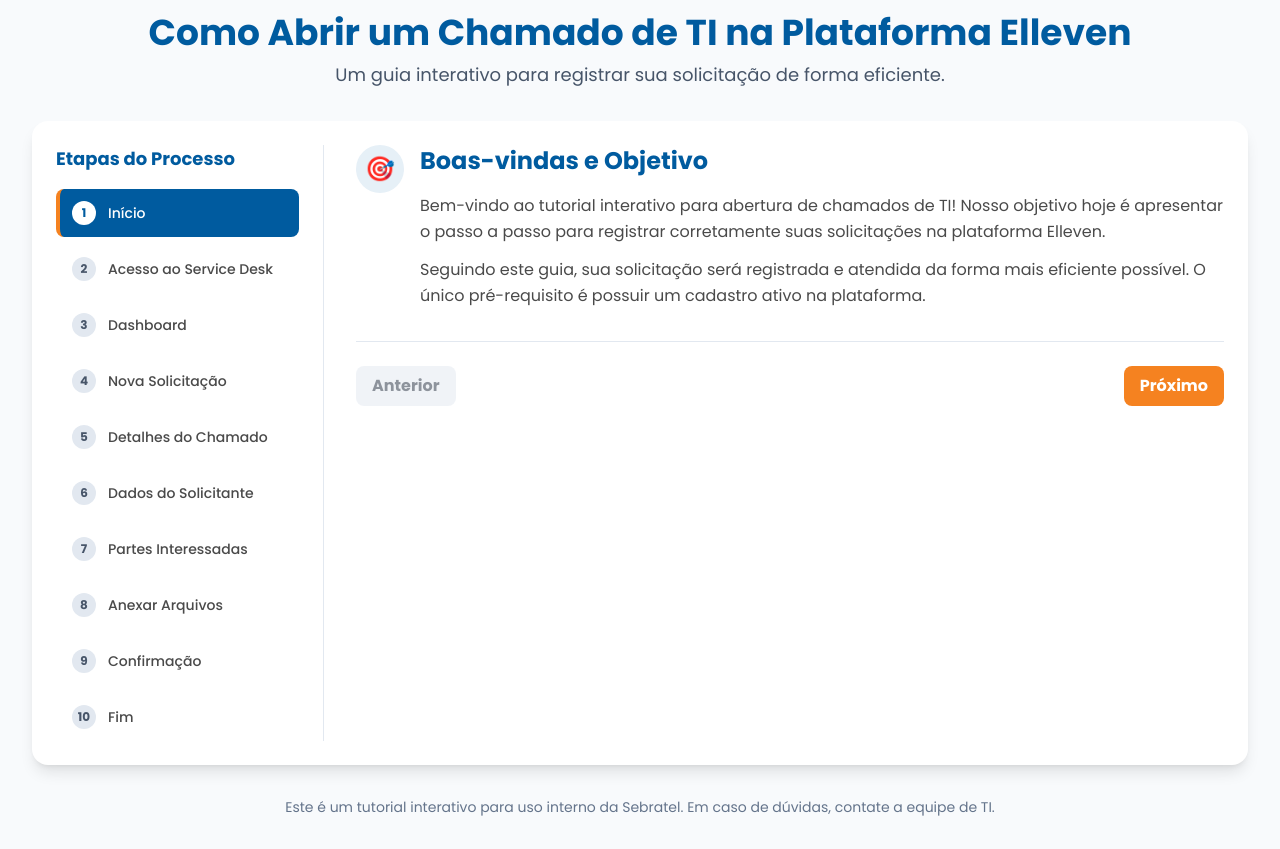
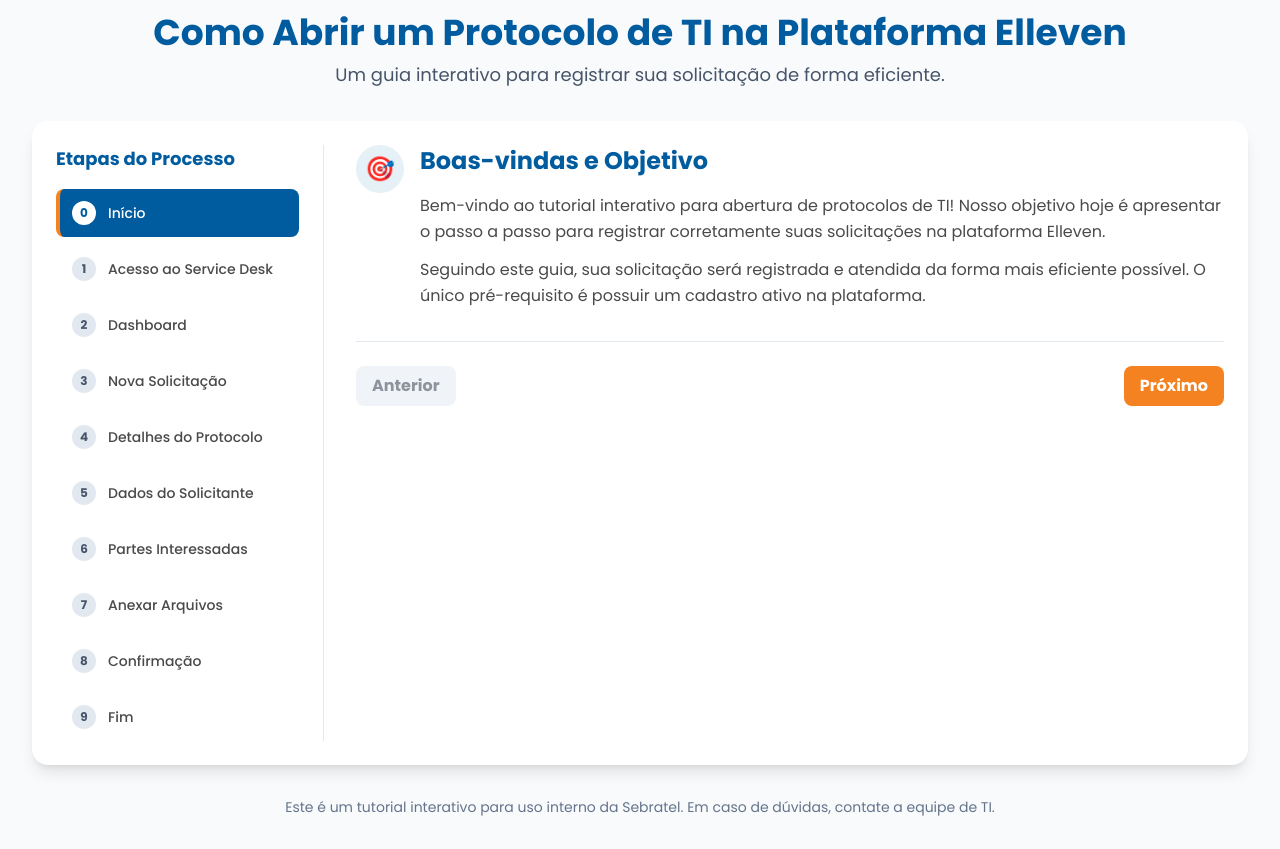
Before and after one commit to Arthur-Capp/tutorial-ti, a plain HTML site: page index.html in a window 1280 px wide. Shown: the part 83-932 px from the top of the page. Drawn offline with nearby package versions, Linux system fonts and the light colour scheme.

Commit message:
alterações essenciais
Troca de nomenclatura de Chamado para Protocolo
Inclusão da API Gemini
Limitações no Agente Assistente

```diff
--- a/index.html
+++ b/index.html
@@ -3,7 +3,7 @@
 <head>
     <meta charset="UTF-8">
     <meta name="viewport" content="width=device-width, initial-scale=1.0">
-    <title>Tutorial: Abertura de Chamados de TI - Sebratel</title>
+    <title>Tutorial: Abertura de Protocolos de TI - Sebratel</title>
     <script src="https://cdn.tailwindcss.com"></script>
     <!-- Chosen Palette: Sebratel Branding -->
     <!-- Application Structure Plan: A 'Guided Tutorial' SPA with a two-column layout. The left column features a vertical stepper for navigation, providing a clear overview and allowing users to jump between steps. The right column dynamically displays the content for the selected step. This interactive wizard format is ideal for a procedural task as it breaks down the process into manageable chunks, prevents information overload, and is more engaging and user-friendly for referencing specific steps than a static document. Gemini feature for description generation is kept to enhance usability. -->
@@ -63,7 +63,7 @@
         <header class="text-center mb-8">
             <!-- Substitua o URL abaixo pelo link do logo da sua empresa -->
             <img src="https://sebratel.com.br/wp-content/uploads/2024/11/logo.png#3009" alt="Logo Sebratel" class="mx-auto mb-4 h-12">
-            <h1 class="text-3xl md:text-4xl font-bold text-sebratel-blue">Como Abrir um Chamado de TI na Plataforma Elleven</h1>
+            <h1 class="text-3xl md:text-4xl font-bold text-sebratel-blue">Como Abrir um Protocolo de TI na Plataforma Elleven</h1>
             <p class="text-slate-600 mt-2 text-lg">Um guia interativo para registrar sua solicitação de forma eficiente.</p>
         </header>
 
@@ -104,7 +104,7 @@
                 title: "Boas-vindas e Objetivo",
                 shortTitle: "Início",
                 content: [
-                    "Bem-vindo ao tutorial interativo para abertura de chamados de TI! Nosso objetivo hoje é apresentar o passo a passo para registrar corretamente suas solicitações na plataforma Elleven.",
+                    "Bem-vindo ao tutorial interativo para abertura de protocolos de TI! Nosso objetivo hoje é apresentar o passo a passo para registrar corretamente suas solicitações na plataforma Elleven.",
                     "Seguindo este guia, sua solicitação será registrada e atendida da forma mais eficiente possível. O único pré-requisito é possuir um cadastro ativo na plataforma."
                 ],
                 imagePlaceholder: "🎯"
@@ -114,9 +114,9 @@
                 shortTitle: "Acesso ao Service Desk",
                 content: [
                     "Primeiro, acesse a plataforma Elleven e faça seu login.",
-                    "1. Clique no **menu** no canto superior esquerdo (ícone com 3 traços).",
-                    "2. Selecione a opção **Operações**.",
-                    "3. Por fim, clique em **Service Desk**.",
+                    "1. Clique no <strong>menu</strong> no canto superior esquerdo (ícone com 3 traços).",
+                    "2. Selecione a opção Operações.",
+                    "3. Por fim, clique em <strong>Service Desk</strong>.",
                     "<img src='images/passo1.png' alt='Acessando o Service Desk' class='mt-4 rounded-lg shadow-md border border-slate-200'>"
                 ],
                 imagePlaceholder: "➡️"
@@ -126,7 +126,7 @@
                 shortTitle: "Dashboard",
                 content: [
                     "Após clicar em 'Service Desk', uma nova opção aparecerá no menu lateral.",
-                    "Clique em **Dashboard – Atendente** para prosseguir para a área de gerenciamento de solicitações.",
+                    "Clique em <strong>Dashboard – Atendente</strong> para prosseguir para a área de gerenciamento de solicitações.",
                     "<img src='images/passo2.png' alt='Dashboard Atendente' class='mt-4 rounded-lg shadow-md border border-slate-200'>"
                 ],
                 imagePlaceholder: "📊"
@@ -136,32 +136,34 @@
                 shortTitle: "Nova Solicitação",
                 content: [
                     "Você agora está na tela principal de solicitações.",
-                    "1. No menu lateral esquerdo, clique em **Listagem**.",
-                    "2. Para iniciar um novo protocolo, clique no **ícone de criação** (geralmente um retângulo com uma seta ou um símbolo de '+').",
+                    "1. No menu lateral esquerdo, clique em <strong>Listagem</strong>.",
+                    "2. Para iniciar um novo protocolo, clique no <strong>ícone de criação</strong> (geralmente um retângulo com uma seta ou um símbolo de '+').",
                     "<img src='images/passo3.png' alt='Nova Solicitação' class='mt-4 rounded-lg shadow-md border border-slate-200'>"
                 ],
                 imagePlaceholder: "➕"
             },
             {
                 title: "Passo 4: Detalhando sua Solicitação",
-                shortTitle: "Detalhes do Chamado",
+                shortTitle: "Detalhes do Protocolo",
                 content: [
                     "Esta é a etapa mais importante. Preencha os detalhes com atenção:",
                     "<img src='images/passo4.png' alt='Detalhes da Solicitação' class='my-4 rounded-lg shadow-md border border-slate-200'>",
-                    "• **Catálogo de Serviço:** Selecione 'Tecnologia da Informação'.",
-                    "• **Categorias:** Preencha os níveis de categoria para especificar sua necessidade.",
-                    "• **Status:** Altere para **'Abertura'** para indicar um novo chamado.",
-                    "• **Demanda:** Descreva com o máximo de detalhes o que você precisa. Quanto mais informação, mais rápido será o atendimento!",
-                    "• **Priorização (GUT):** Avalie a Gravidade, Urgência e Tendência do seu problema.",
+                    "• <strong>Catálogo de Serviço:</strong> Selecione 'Tecnologia da Informação'.",
+                    "• <strong>Categorias:</strong> Preencha os níveis de categoria para especificar sua necessidade.",
+                    "• <strong>Status:</strong> Altere para <strong>'Abertura'</strong> para indicar um novo protocolo.",
+                    "• <strong>Demanda:</strong> Descreva com o máximo de detalhes o que você precisa. Quanto mais informação, mais rápido será o atendimento!",
+                    "• <strong>Priorização (GUT):</strong> Avalie a Gravidade, Urgência e Tendência do seu problema.",
                     `<div class="mt-6 p-4 border border-sebratel-blue/30 bg-sebratel-light-blue rounded-lg">
-                        <h3 class="font-bold text-sebratel-blue text-lg mb-2">✨ Assistente de Chamado Gemini</h3>
+                        <h3 class="font-bold text-sebratel-blue text-lg mb-2">✨ Assistente de Protocolo Gemini</h3>
                         <p class="text-sm text-sebratel-blue/90 mb-3">Não sabe como descrever seu problema? Digite um resumo simples e nós geramos uma descrição detalhada para você.</p>
                         <input type="text" id="gemini-input" class="w-full p-2 border border-slate-300 rounded-md mb-2" placeholder="Ex: Meu mouse não funciona...">
                         <button id="generate-desc-btn" class="bg-sebratel-blue hover:opacity-90 text-white font-semibold py-2 px-4 rounded-lg w-full flex items-center justify-center gap-2 transition-all duration-200">
                             <span>Gerar Descrição Detalhada</span>
                         </button>
                         <textarea id="gemini-output" class="w-full p-2 border border-slate-300 rounded-md mt-3 h-40 bg-slate-100" placeholder="A descrição gerada aparecerá aqui..." readonly></textarea>
-                    </div>`
+                    </div>`,
+                    "• Verifique as perguntas de trieagem geradas pelo assistente e responda elas antes de seguir para próxima etapa."
+
                 ],
                 imagePlaceholder: "📝"
             },
@@ -170,10 +172,10 @@
                 shortTitle: "Dados do Solicitante",
                 content: [
                     "Nesta seção, confirme os dados do solicitante.",
-                    "• Preencha os campos **Local**, **Unidade de Negócio** e **Equipe** (TI / Helpdesk).",
+                    "• Preencha os campos <strong>Local</strong>, <strong>Unidade de Negócio</strong> e <strong>Equipe</strong> (TI / Helpdesk).",
                     "• Seu nome já deve estar preenchido automaticamente.",
-                    "• **Importante:** Deixe o campo **'Atendente' em branco**. A equipe de TI fará a atribuição.",
-                    "• Clique em **Avançar**.",
+                    "• <strong>Importante:</strong> Deixe o campo <strong>'Atendente' em branco</strong>. A equipe de TI fará a atribuição.",
+                    "• Clique em <strong>Avançar</strong>.",
                     "<img src='images/passo5.png' alt='Dados do Solicitante' class='mt-4 rounded-lg shadow-md border border-slate-200'>"
                 ],
                 imagePlaceholder: "👤"
@@ -182,14 +184,14 @@
                 title: "Passo 6 (Opcional): Adicionar 'Partes Interessadas'",
                 shortTitle: "Partes Interessadas",
                 content: [
-                    "Se você precisar que outra pessoa (como seu gestor) acompanhe o andamento deste chamado, você pode adicioná-la aqui.",
+                    "Se você precisar que outra pessoa (como seu gestor) acompanhe o andamento deste protocolo, você pode adicioná-la aqui.",
                     "1. Clique no ícone de 'adicionar pessoas'.",
                     "<img src='images/passo6.png' alt='Adicionar Partes Interessadas' class='mt-2 rounded-lg shadow-md border border-slate-200'>",
                     "2. Pesquise pelo nome do colaborador.",
                     "<img src='images/passo7.png' alt='Pesquisar Colaborador' class='mt-2 rounded-lg shadow-md border border-slate-200'>",
-                    "3. Marque a caixa de seleção ao lado do nome e clique em **Confirmar**.",
+                    "3. Marque a caixa de seleção ao lado do nome e clique em <strong>Confirmar</strong>.",
                     "<img src='images/passo8.png' alt='Colaborador Adicionado' class='mt-2 rounded-lg shadow-md border border-slate-200'>",
-                    "Se ninguém precisar acompanhar, apenas clique em **Avançar** para pular esta etapa."
+                    "Se ninguém precisar acompanhar, apenas clique em <strong>Avançar</strong> para pular esta etapa."
                 ],
                 imagePlaceholder: "👥"
             },
@@ -198,11 +200,11 @@
                 shortTitle: "Anexar Arquivos",
                 content: [
                     "Anexar um print da tela de erro ou um documento relevante acelera muito a solução do problema!",
-                    "1. Clique no ícone de **'+'** para adicionar um anexo.",
+                    "1. Clique no ícone de <strong>'+'</strong> para adicionar um anexo.",
                     "<img src='images/passo9.png' alt='Adicionar Anexo' class='mt-2 rounded-lg shadow-md border border-slate-200'>",
-                    "2. Preencha o **Título** e a **Descrição** para explicar o que é o arquivo.",
+                    "2. Preencha o <strong>Título</strong> e a <strong>Descrição</strong> para explicar o que é o arquivo.",
                     "<img src='images/passo10.png' alt='Detalhes do Anexo' class='mt-2 rounded-lg shadow-md border border-slate-200'>",
-                    "3. Clique em **'Selecionar'** para buscar o arquivo no seu computador e, em seguida, em **'Salvar Novo'**. O arquivo aparecerá na lista:",
+                    "3. Clique em <strong>'Selecionar'</strong> para buscar o arquivo no seu computador e, em seguida, em <strong>'Salvar Novo'</strong>. O arquivo aparecerá na lista:",
                     "<img src='images/passo11.png' alt='Anexo Adicionado' class='mt-2 rounded-lg shadow-md border border-slate-200'>"
                 ],
                 imagePlaceholder: "📎"
@@ -212,9 +214,9 @@
                 shortTitle: "Confirmação",
                 content: [
                     "Revise todas as informações que você preencheu.",
-                    "Quando estiver tudo certo, clique em **Confirmar** para finalizar e criar o protocolo.",
-                    "Pronto! Seu chamado foi aberto e aparecerá na sua lista de solicitações para acompanhamento.",
-                    "<img src='images/passo12.png' alt='Chamado Confirmado na Lista' class='mt-4 rounded-lg shadow-md border border-slate-200'>"
+                    "Quando estiver tudo certo, clique em <strong>Confirmar</strong> para finalizar e criar o protocolo.",
+                    "Pronto! Seu protocolo foi aberto e aparecerá na sua lista de solicitações para acompanhamento.",
+                    "<img src='images/passo12.png' alt='Protocolo Confirmado na Lista' class='mt-4 rounded-lg shadow-md border border-slate-200'>"
                 ],
                 imagePlaceholder: "✅"
             },
@@ -222,10 +224,10 @@
                 title: "Próximos Passos",
                 shortTitle: "Fim",
                 content: [
-                    "Seu chamado foi aberto com sucesso!",
+                    "Seu protocolo foi aberto com sucesso!",
                     "• A equipe de TI receberá a notificação e iniciará o atendimento.",
                     "• Você pode acompanhar todas as atualizações do protocolo diretamente na plataforma.",
-                    "• Fique atento às notificações sobre qualquer interação da equipe no seu chamado.",
+                    "• Fique atento às notificações sobre qualquer interação da equipe no seu protocolo.",
                     "<hr class='my-4 border-slate-200'>",
                     "Caso ainda tenha dúvidas, você também pode assistir ao nosso <a href='https://drive.google.com/file/d/1T9CDyra50v72a_4rqKPTtLf5ekt_QHAL/view' target='_blank' rel='noopener noreferrer' class='text-sebratel-orange font-bold underline hover:opacity-80'>vídeo tutorial completo clicando aqui</a>."
                 ],
@@ -234,7 +236,7 @@
         ];
 
         let currentStep = 0;
-        const apiKey = "";
+        const apiKey = "AIzaSyBy-m0u6bpJjbV16ly2IOuxoeszHRIseEI";
 
         const stepperNav = document.getElementById('stepper-nav');
         const stepContent = document.getElementById('step-content');
@@ -288,7 +290,7 @@
                 const item = document.createElement('button');
                 item.className = 'step-item w-full text-left p-3 rounded-lg flex items-center gap-3 border-l-4 border-transparent hover:bg-slate-100';
                 item.innerHTML = `
-                    <div class="step-circle w-6 h-6 rounded-full bg-slate-200 text-slate-600 flex items-center justify-center text-xs font-bold">${index + 1}</div>
+                    <div class="step-circle w-6 h-6 rounded-full bg-slate-200 text-slate-600 flex items-center justify-center text-xs font-bold">${index}</div>
                     <span class="font-medium text-sm">${step.shortTitle}</span>
                 `;
                 item.addEventListener('click', () => renderStep(index));
@@ -303,11 +305,37 @@
     }
     button.disabled = true;
     button.innerHTML = '<div class="loader"></div><span>Gerando...</span>';
-            outputElement.value = "Gerando descrição detalhada...";
 
-            const systemPrompt = "Você é um assistente de TI especialista em redação de chamados. Sua função é transformar a descrição breve e informal de um problema de um usuário em um relatório de incidente claro, detalhado e profissional que a equipe técnica possa entender e resolver rapidamente. Faça perguntas que um técnico faria para obter os detalhes necessários (ex: 'Desde quando isso ocorre?', 'Acontece em outro computador?', 'Você já tentou reiniciar?'), e incorpore as respostas em um formato de chamado estruturado. O resultado final deve ser apenas o texto do chamado, pronto para ser copiado e colado.";
-            const userQuery = `Gere uma descrição de chamado detalhada para o seguinte problema: "${userInput}"`;
+    // Texto de "loading" atualizado para refletir a nova ação
+    outputElement.value = "Gerando relatório de triagem...";
+
+    // --- INÍCIO DO NOVO PROMPT DE SISTEMA ---
+    // Este é o prompt focado em triagem que discutimos.
+    const systemPrompt = `Você é um assistente de triagem de TI. Sua função é receber a descrição informal de um problema de um usuário e reformatá-la de maneira estruturada para a equipe técnica.
+
+**REGRAS ESTRITAS:**
+1.  **NÃO INVENTE** informações. Você está proibido de gerar números de incidente, datas, nomes de usuário, modelos de hardware, sistemas operacionais ou qualquer detalhe que o usuário não tenha fornecido.
+2.  Sua resposta deve se limitar a **três seções**: Título, Sintoma Reportado e Perguntas de Triagem.
+
+**PROCESSO:**
+1.  Comece com o título: **Relatório de Incidente**
+2.  Crie a seção: **Sintoma Reportado pelo Usuário:**
+    * Coloque aqui a descrição do usuário (você pode reescrever levemente para clareza técnica, mas sem adicionar fatos).
+3.  Crie a seção: **Perguntas de Triagem (Para Equipe Técnica):**
+    * Liste as perguntas essenciais que um técnico faria para diagnosticar o problema (ex: 'Desde quando isso ocorre?', 'Acontece em outro aplicativo?', 'Você já tentou reiniciar?', 'Alguma ação específica causa o problema?').
+
+O resultado final deve ser **APENAS** esse texto estruturado. Não adicione nenhuma outra informação, tabela, análise de causa raiz ou sugestão de solução.`;
+    // --- FIM DO NOVO PROMPT DE SISTEMA ---
+
+    // --- MELHORIA RECOMENDADA ---
+    // O 'userQuery' antigo pedia um "protocolo detalhado", o que conflita
+    // com o novo systemPrompt.
+    // Agora, ele apenas entrega o problema do usuário, deixando o
+    // systemPrompt fazer todo o trabalho de formatação.
+    const userQuery = `Problema reportado pelo usuário: "${userInput}"`;
+
     const apiUrl = `https://generativelanguage.googleapis.com/v1beta/models/gemini-2.5-flash-preview-09-2025:generateContent?key=${apiKey}`;
+
     const payload = {
         contents: [{ parts: [{ text: userQuery }] }],
         systemInstruction: { parts: [{ text: systemPrompt }] },
```
Lines whose indentation alone changed are shown as unchanged.
